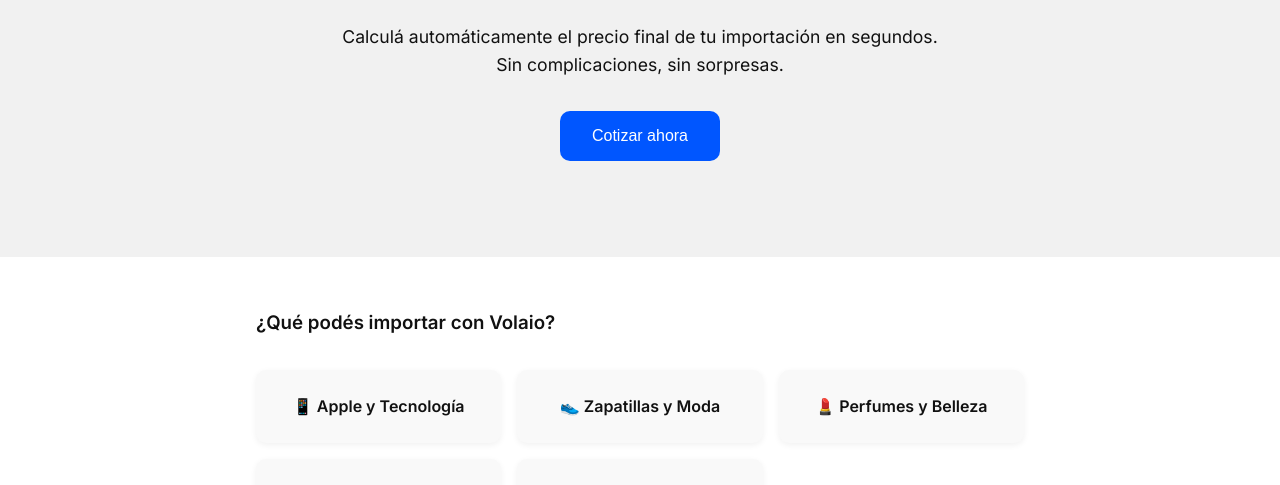
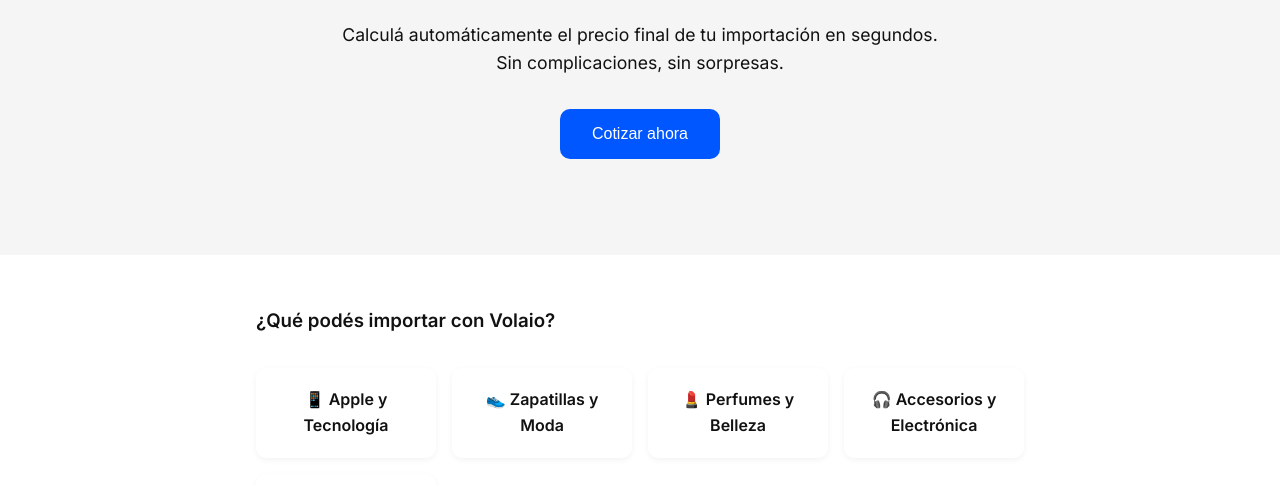
Before and after one commit to volaio/volaio, a plain HTML site: page index.html in a window 1280 px wide. Shown: the part 440-925 px from the top of the page. Drawn offline with Linux system fonts and the light colour scheme.

Commit message:
Update style.css

```diff
--- a/style.css
+++ b/style.css
@@ -1,7 +1,7 @@
 :root {
   --primary-color: #0056ff;
   --dark: #1a1a1a;
-  --light-gray: #f1f1f1;
+  --light-gray: #f5f5f5;
   --text-color: #111;
   --radius: 10px;
   --font: 'Inter', sans-serif;
@@ -14,7 +14,7 @@
 body {
   font-family: var(--font);
   margin: 0;
-  background-color: #ffffff;
+  background-color: #fff;
   color: var(--text-color);
   line-height: 1.6;
 }
@@ -36,7 +36,6 @@
   background-color: var(--light-gray);
   text-align: center;
   padding: 4rem 1rem;
-  animation: fadeIn 0.8s ease;
 }
 
 .hero h2 {
@@ -48,8 +47,7 @@
   font-size: 1.1rem;
   margin-bottom: 2rem;
   max-width: 600px;
-  margin-left: auto;
-  margin-right: auto;
+  margin: 0 auto 2rem auto;
 }
 
 .hero button {
@@ -60,7 +58,7 @@
   font-size: 1rem;
   border-radius: var(--radius);
   cursor: pointer;
-  transition: 0.3s;
+  transition: background 0.3s;
 }
 
 .hero button:hover {
@@ -69,16 +67,16 @@
 
 .services-grid {
   display: grid;
-  grid-template-columns: repeat(auto-fit, minmax(200px, 1fr));
+  grid-template-columns: repeat(auto-fit, minmax(180px, 1fr));
   gap: 1rem;
   margin-top: 2rem;
 }
 
 .service {
-  background-color: #f9f9f9;
-  padding: 1.5rem;
+  background-color: #fff;
+  padding: 1.2rem;
   border-radius: var(--radius);
-  box-shadow: 0 2px 6px rgba(0,0,0,0.06);
+  box-shadow: 0 2px 6px rgba(0, 0, 0, 0.05);
   text-align: center;
   font-size: 1rem;
   font-weight: 600;
@@ -103,7 +101,7 @@
   font-size: 1rem;
   border-radius: var(--radius);
   cursor: pointer;
-  transition: 0.3s;
+  transition: background 0.3s;
 }
 
 .calculator button:hover {
@@ -114,6 +112,7 @@
   font-weight: bold;
   margin-top: 1rem;
   font-size: 1.1rem;
+  white-space: pre-line;
 }
 
 .whatsapp {
@@ -125,8 +124,3 @@
   margin: 0.5rem 0;
   font-size: 0.9rem;
 }
-
-@keyframes fadeIn {
-  from { opacity: 0; transform: translateY(20px); }
-  to { opacity: 1; transform: translateY(0); }
-}
```
